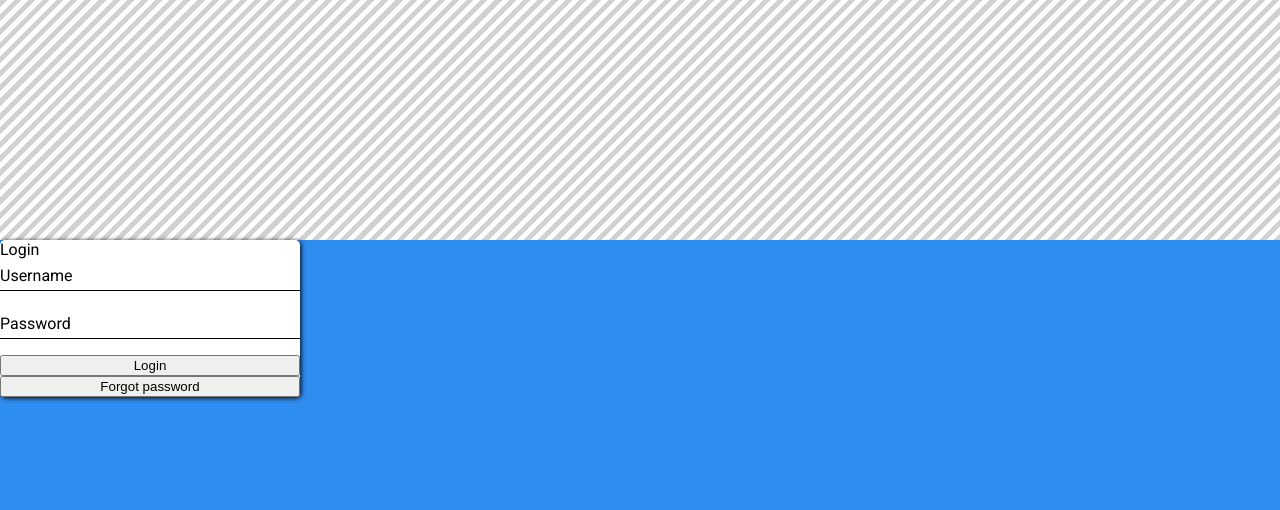
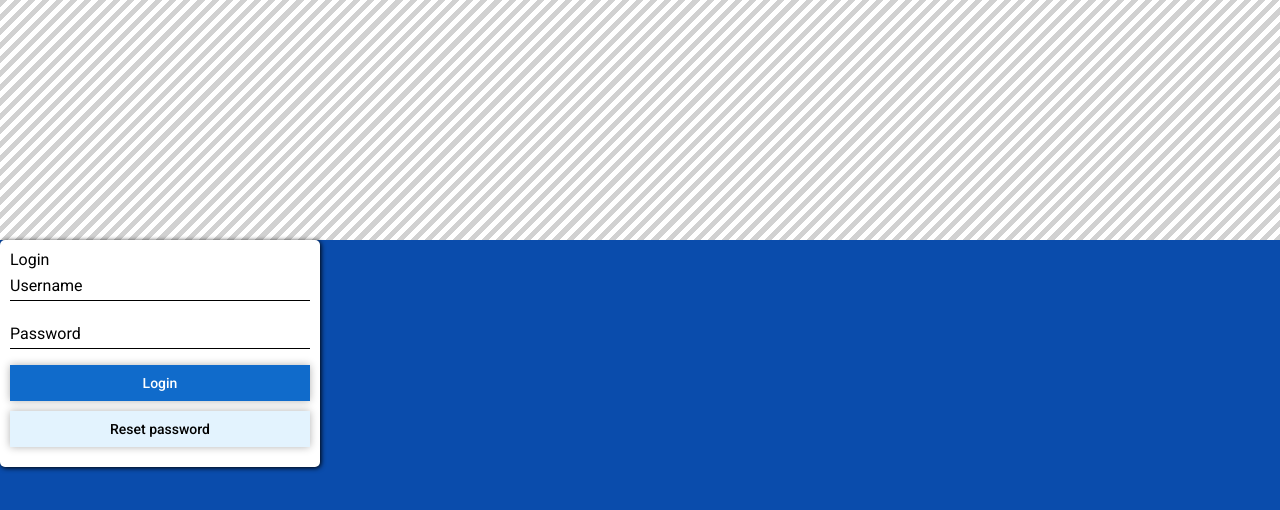
Before and after one commit to andrebot/BalancoConta, a React app: page / in a window 1280 px wide. Shown: the top 510 px of the page. Built offline with nearby package versions, Linux system fonts and the light colour scheme.

Commit message:
Added color pallet. Updated button sytles. Updated login form

```diff
--- a/src/client/app.jsx
+++ b/src/client/app.jsx
@@ -1,7 +1,7 @@
 import React from 'react';
 import { render } from 'react-dom';
 import { BrowserRouter, Route, Switch } from 'react-router-dom';
-import HelloWorld from './pages/login.jsx';
+import HelloWorld from './pages/login/login.jsx';
 import './app.styl';
 
 render(
--- /dev/null
+++ b/src/client/colors.styl
@@ -0,0 +1,40 @@
+primary50 = #e3f3fe
+primary100 = #bce0fe
+primary200 = #91ceff
+primary300 = #64bafe
+primary400 = #3fabff
+primary500 = #199cfe
+primary600 = #178ef0
+primary700 = #137cdd
+primary800 = #106bcb
+primary900 = #0a4cac
+analogous50 = #eee6fb
+analogous100 = #d1c1f5
+analogous200 = #b297ef
+analogous300 = #916ce9
+analogous400 = #764ae5
+analogous500 = #5725df
+analogous600 = #4a20d9
+analogous700 = #3418d1
+analogous800 = #1410cb
+analogous900 = #0000c3
+analogousD50 = #dff7f6
+analogousD100 = #b1ecea
+analogousD200 = #7edfde
+analogousD300 = #48d1d2
+analogousD400 = #10c8cb
+analogousD500 = #00bec6
+analogousD600 = #00aeb4
+analogousD700 = #00999b
+analogousD800 = #008484
+analogousD900 = #00615b
+complementary50 = #f9f2e1
+complementary100 = #f2deb5
+complementary200 = #eaca85
+complementary300 = #e3b455
+complementary400 = #dfa535
+complementary500 = #db9720
+complementary600 = #d78c1b
+complementary700 = #d17e15
+complementary800 = #cb7110
+complementary900 = #c05c0c
--- /dev/null
+++ b/src/client/components/button/button.jsx
@@ -0,0 +1,56 @@
+import React from 'react';
+import propTypes from 'prop-types';
+import './button.styl';
+
+const Button = function ({ children, disabled = false, action, style, type = '' }) {
+  const createRipple = (evt) => {
+    const btn = evt.target;
+    const circle = document.createElement('span');
+    const diameter = Math.max(btn.clientWidth, btn.clientHeight);
+    const radius = diameter / 2;
+
+    circle.style.width = circle.style.height = `${diameter}px`;
+    circle.style.left = `${evt.clientX - (btn.offsetLeft + radius)}px`;
+    circle.style.top = `${evt.clientY - (btn.offsetTop + radius)}px`;
+    circle.classList.add('ripple');
+
+    setTimeout(() => {
+      circle.remove();
+    }, 601); // that is the time we set in the css for the ripple effect
+
+    btn.appendChild(circle);
+
+    if (action && action instanceof Function) {
+      action(evt);
+    }
+  };
+
+  return (
+    <div style={style}>
+      <button className={`button ${type}`} onClick={createRipple} disabled={disabled}>
+        {children}
+      </button>
+    </div>
+  );
+};
+
+Button.propTypes = {
+  children: propTypes.oneOfType([
+    propTypes.arrayOf(propTypes.node),
+    propTypes.node,
+  ]),
+  disabled: propTypes.bool,
+  action: propTypes.func,
+  style: propTypes.object,
+  type: propTypes.oneOf([
+    'type2',
+    '',
+  ]),
+};
+
+Button.defaultProps = {
+  disabled: false,
+  type: '',
+};
+
+export default Button;
--- /dev/null
+++ b/src/client/components/button/button.styl
@@ -0,0 +1,41 @@
+@import '../../colors.styl'
+
+.button
+  position: relative
+  overflow: hidden
+  transition: background 400ms
+  color: #fff
+  min-height: 32px
+  background-color: primary800
+  font-family: 'Roboto', sans-serif
+  font-size: 0.875rem
+  font-weight: 500
+  outline: 0
+  border: 0
+  box-shadow: 0 0 0.5rem rgba(0, 0, 0, 0.3)
+  cursor: pointer
+  height: 100%
+  width: 100%
+  padding: 10px 0px
+
+  &.type2
+    background-color: primary50
+    color: #000
+
+    span.ripple
+      background-color: rgba(0, 0, 0, 0.7)
+
+  span.ripple
+    position absolute
+    border-radius: 50%
+    transform: scale(0)
+    animation: ripple 600ms linear
+    background-color: rgba(255, 255, 255, 0.7)
+    pointer-events: none
+
+@keyframes ripple {
+  to {
+    transform: scale(4)
+    opacity: 0
+  }
+}
--- a/src/client/pages/login.jsx
+++ /dev/null
@@ -1,56 +0,0 @@
-import React, { useState, useReducer } from 'react';
-import './login.styl';
-
-import FormInput from '../components/forms/input.jsx';
-
-const page = () => {
-  const [usernameErrors, setUsernameErrors] = useState([]);
-  const [passwordErrors, setPasswordErrors] = useState([]);
-  const reducer = (state, action) => {
-    switch (action.type) {
-      case 'password':
-        if (!action.password) {
-          setPasswordErrors(['required']);
-        } else {
-          setPasswordErrors([]);
-          return { ...state, password: action.password };
-        }
-        break;
-      case 'username':
-        if (!action.username) {
-          setUsernameErrors(['required']);
-        } else {
-          setUsernameErrors([]);
-          return { ...state, username: action.username };
-        }
-        break;
-    }
-  };
-  const [state, dispatch] = useReducer(reducer, {
-    username: '',
-    password: '',
-  });
-  const setUsernameAction = username => dispatch({ type: 'username', username });
-  const setPasswordAction = password => dispatch({ type: 'password', password });
-
-  return (
-    <div className="login-page">
-      <div className="top-section"></div>
-      <div className="bottom-section">
-        <div className="login-wrapper">
-          <div>Login</div>
-          <FormInput label="Username" name="username" errors={usernameErrors} value={state.username} setValue={setUsernameAction}>
-            <span htmlFor="required">Please add your username</span>
-          </FormInput>
-          <FormInput label="Password" name="password" type="password" errors={passwordErrors} value={state.password} setValue={setPasswordAction}>
-            <span htmlFor="required">Please add your password</span>
-          </FormInput>
-          <button>Login</button>
-          <button>Forgot password</button>
-        </div>
-      </div>
-    </div>
-  );
-};
-
-export default page;
--- /dev/null
+++ b/src/client/pages/login/actions.js
@@ -0,0 +1,13 @@
+export function setUsername (username) {
+  return {
+    type: 'username',
+    username,
+  };
+}
+
+export function setPassword (password) {
+  return {
+    type: 'password',
+    password,
+  };
+}
--- /dev/null
+++ b/src/client/pages/login/login.jsx
@@ -0,0 +1,57 @@
+import React, { useReducer } from 'react';
+import { setUsername, setPassword } from './actions.js';
+import reducer from './reducer.js';
+import './login.styl';
+
+import FormInput from '../../components/forms/input.jsx';
+import Button from '../../components/button/button.jsx';
+
+const page = () => {
+  const [state, dispatch] = useReducer(reducer, {
+    isDisty: false,
+    username: '',
+    password: '',
+    usernameErrors: [],
+    passwordErrors: [],
+  });
+  const setUsernameAction = username => dispatch(setUsername(username));
+  const setPasswordAction = password => dispatch(setPassword(password));
+
+  return (
+    <div className="login-page">
+      <div className="top-section"></div>
+      <div className="bottom-section">
+        <div className="login-wrapper">
+          <div>Login</div>
+          <FormInput
+            label="Username"
+            name="username"
+            errors={state.usernameErrors}
+            value={state.username}
+            setValue={setUsernameAction}
+          >
+            <span htmlFor="required">Please add your username</span>
+          </FormInput>
+          <FormInput
+            label="Password"
+            name="password"
+            type="password"
+            errors={state.passwordErrors}
+            value={state.password}
+            setValue={setPasswordAction}
+          >
+            <span htmlFor="required">Please add your password</span>
+          </FormInput>
+          <Button style={{
+            marginBottom: 10,
+          }}>Login</Button>
+          <Button style={{
+            marginBottom: 10,
+          }} type={"type2"}>Reset password</Button>
+        </div>
+      </div>
+    </div>
+  );
+};
+
+export default page;
--- a/src/client/pages/login.styl
+++ b/src/client/pages/login/login.styl
@@ -1,3 +1,5 @@
+@import '../../colors.styl'
+
 .login-page
   height 100%
   display grid
@@ -11,7 +13,7 @@
 
   .bottom-section
     grid-area bottom
-    background #2e8df1
+    background primary900
 
     .login-wrapper
       width 300px
@@ -19,3 +21,4 @@
       border-radius: 5px
       display grid
       box-shadow 1px 1px 5px 0 #000
+      padding 10px
--- /dev/null
+++ b/src/client/pages/login/reducer.js
@@ -0,0 +1,34 @@
+export default (state, action) => {
+  switch (action.type) {
+    case 'password':
+      if (!action.password) {
+        return {
+          ...state,
+          password: action.password,
+          passwordErrors: ['required']
+        };
+      } else {
+        return {
+          ...state,
+          passwordErrors: [],
+          password: action.password
+        };
+      }
+      break;
+    case 'username':
+      if (!action.username) {
+        return {
+          ...state,
+          username: action.username,
+          usernameErrors: ['required'],
+        };
+      } else {
+        return {
+          ...state,
+          usernameErrors: [],
+          username: action.username,
+        };
+      }
+      break;
+  }
+};
```
